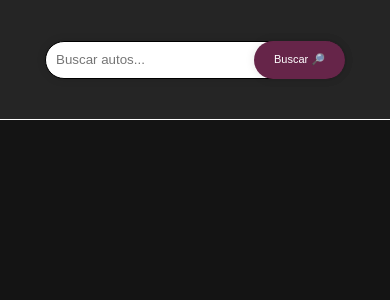
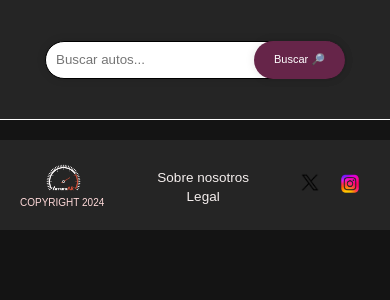
Before and after one commit to javier-pignataro/frontend, a React (Vite) app: page / in a window 390 px wide. Shown: the top 300 px of the page. Built offline with nearby package versions, Linux system fonts and the light colour scheme.

Commit message:
Add responsive en Componente Footer

```diff
--- a/src/Components/layout/Layout.jsx
+++ b/src/Components/layout/Layout.jsx
@@ -6,8 +6,8 @@ const Layout = () => {
     return (
         <div>
             <Header />
-            {/* <Outlet />
-            <Footer /> */}
+            {/* <Outlet />*/}
+            <Footer />
         </div>
     )
 }
--- a/src/styles/components/_footer.scss
+++ b/src/styles/components/_footer.scss
@@ -58,3 +58,37 @@ footer {
     }
   }
 }
+
+@media (max-width: 769px) {
+
+  footer .footer__socials a img {
+    width: 28px;
+}
+a {
+  text-decoration: none;
+  color: #f5efee;
+  font-size: 13.5px;
+}
+footer p {
+  font-size: 11px;
+
+}
+footer .footer__logo__div img {
+  margin: 0 10px 0 0;
+  width: 35px;
+}
+}
+@media (max-width: 480px) {
+  footer .footer__socials a img {
+    width: 20px;
+}
+footer .footer__links__div, footer .footer__logo__div {
+ flex-direction: column;
+}
+footer .footer__links__div a {
+  padding-top: 4px;
+}
+footer p {
+  font-size: 10px;
+}
+}
```
